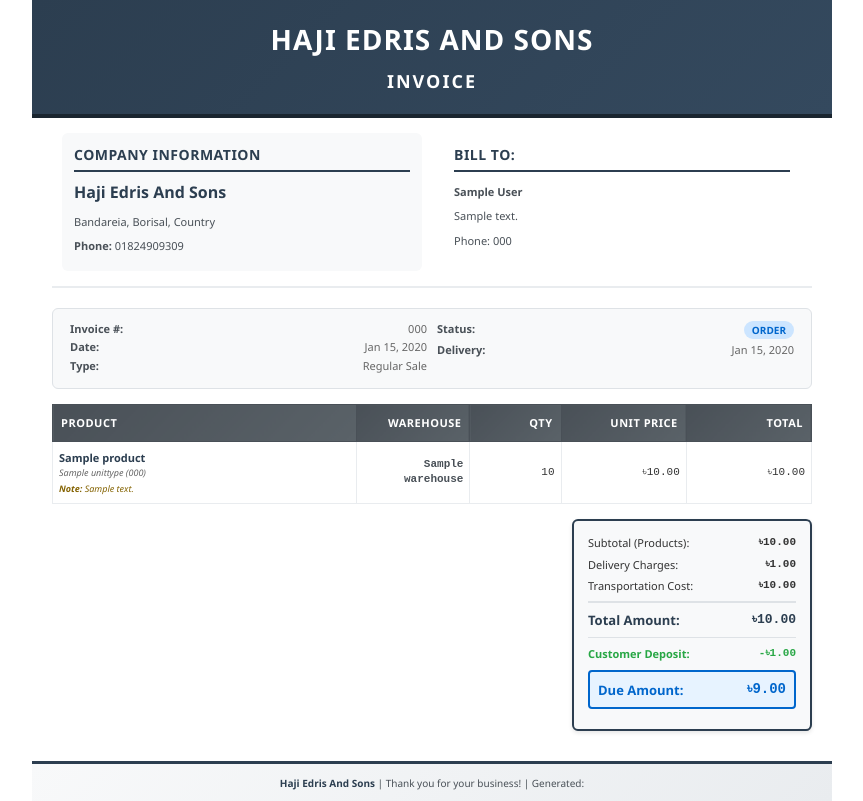
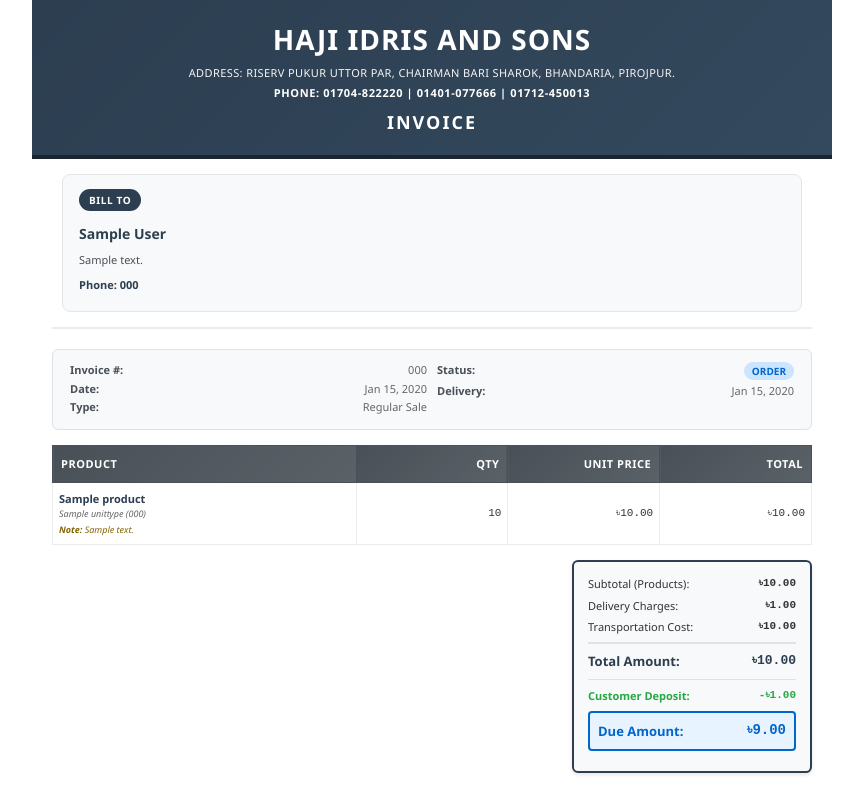
Before and after one commit to giasuddin90/hajiedirsErp, a Django app: page /sales/orders/1/invoice/ in a window 1280 px wide. Shown: the top 801 px of the page, without its empty margins (208-1071 px from the left). Run offline with Django 4.2, Linux system fonts and the light colour scheme; tables that the repository leaves empty hold one stand-in row (values such as "Sample post").

Commit message:
invoice fix

```diff
--- a/templates/sales/invoice_pdf.html
+++ b/templates/sales/invoice_pdf.html
@@ -33,6 +33,20 @@
         .invoice-header .company-brand {
             margin-bottom: 10px;
         }
+        .invoice-header .company-meta {
+            margin-top: 6px;
+            font-size: 11px;
+            line-height: 1.4;
+            letter-spacing: 0.4px;
+        }
+        .invoice-header .company-meta .address {
+            opacity: 0.95;
+        }
+        .invoice-header .company-meta .phones {
+            margin-top: 4px;
+            font-weight: 600;
+            letter-spacing: 0.6px;
+        }
         .invoice-header .company-brand h2 {
             font-size: 28px;
             font-weight: 700;
@@ -57,6 +71,9 @@
             padding-bottom: 15px;
             border-bottom: 2px solid #e9ecef;
         }
+        .top-section.single {
+            display: block;
+        }
         .company-info, .customer-info {
             flex: 1;
             margin: 0 10px;
@@ -71,6 +88,42 @@
         }
         .customer-info {
             padding-left: 12px;
+        }
+        .customer-info.full {
+            padding-left: 0;
+            background: #f8f9fa;
+            border-radius: 8px;
+            border: 1px solid #e1e6ea;
+            padding: 14px 16px;
+            position: relative;
+        }
+        .customer-info.full h3 {
+            margin-bottom: 10px;
+        }
+        .customer-info.full .label-pill {
+            display: inline-block;
+            font-size: 10px;
+            font-weight: 700;
+            letter-spacing: 0.6px;
+            text-transform: uppercase;
+            background: #2c3e50;
+            color: #fff;
+            padding: 4px 10px;
+            border-radius: 999px;
+            margin-bottom: 8px;
+        }
+        .customer-info.full .name {
+            font-size: 14px;
+            font-weight: 700;
+            color: #2c3e50;
+        }
+        .customer-info.full .line {
+            font-size: 11px;
+            color: #495057;
+        }
+        .customer-info.full .phone {
+            font-weight: 600;
+            color: #2c3e50;
         }
         .company-info h3, .customer-info h3 {
             font-size: 14px;
@@ -309,7 +362,11 @@
         <!-- Header -->
         <div class="invoice-header">
             <div class="company-brand">
-                <h2>{{ company_name }}</h2>
+                <h2>HAJI IDRIS AND SONS</h2>
+                <div class="company-meta">
+                    <div class="address">ADDRESS: RISERV PUKUR UTTOR PAR, CHAIRMAN BARI SHAROK, BHANDARIA, PIROJPUR.</div>
+                    <div class="phones">PHONE: 01704-822220 | 01401-077666 | 01712-450013</div>
+                </div>
             </div>
             <h1>Invoice</h1>
         </div>
@@ -317,22 +374,16 @@
         <!-- Body -->
         <div class="invoice-body">
             <!-- Company and Customer Information -->
-            <div class="top-section">
-                <div class="company-info">
-                    <h3>Company Information</h3>
-                    <p class="company-name">{{ company_name }}</p>
-                    <p>{{ company_address }}</p>
-                    <p><strong>Phone:</strong> {{ company_phone }}</p>
-                </div>
-                <div class="customer-info">
-                    <h3>Bill To:</h3>
+            <div class="top-section single">
+                <div class="customer-info full">
+                    <div class="label-pill">Bill To</div>
                     {% if order.customer %}
-                        <p><strong>{{ order.customer.name }}</strong></p>
-                        <p>{{ order.customer.address|default:"Address not provided" }}</p>
-                        <p>Phone: {{ order.customer.phone|default:"Not provided" }}</p>
+                        <p class="name">{{ order.customer.name }}</p>
+                        <p class="line">{{ order.customer.address|default:"Address not provided" }}</p>
+                        <p class="line phone">Phone: {{ order.customer.phone|default:"Not provided" }}</p>
                     {% else %}
-                        <p><strong>{{ order.customer_name|default:"Anonymous Customer" }}</strong></p>
-                        <p>Instant Sale</p>
+                        <p class="name">{{ order.customer_name|default:"Anonymous Customer" }}</p>
+                        <p class="line">Instant Sale</p>
                     {% endif %}
                 </div>
             </div>
@@ -382,10 +433,9 @@
                 <thead>
                     <tr>
                         <th style="width: 40%;">Product</th>
-                        <th style="width: 15%;">Warehouse</th>
-                        <th style="width: 12%;">Qty</th>
-                        <th style="width: 16.5%;">Unit Price</th>
-                        <th style="width: 16.5%;">Total</th>
+                        <th style="width: 20%;">Qty</th>
+                        <th style="width: 20%;">Unit Price</th>
+                        <th style="width: 20%;">Total</th>
                     </tr>
                 </thead>
                 <tbody>
@@ -407,13 +457,6 @@
                             <div style="font-size: 9px; color: #856404; font-style: italic; margin-top: 3px;">
                                 <strong>Note:</strong> {{ item_data.item.product_note }}
                             </div>
-                            {% endif %}
-                        </td>
-                        <td>
-                            {% if item_data.item.warehouse %}
-                                <span style="font-weight: 600; color: #495057;">{{ item_data.item.warehouse.name }}</span>
-                            {% else %}
-                                <span style="color: #999; font-style: italic;">-</span>
                             {% endif %}
                         </td>
                         <td class="number-cell">{{ item_data.item.quantity|floatformat:0 }}</td>
```
